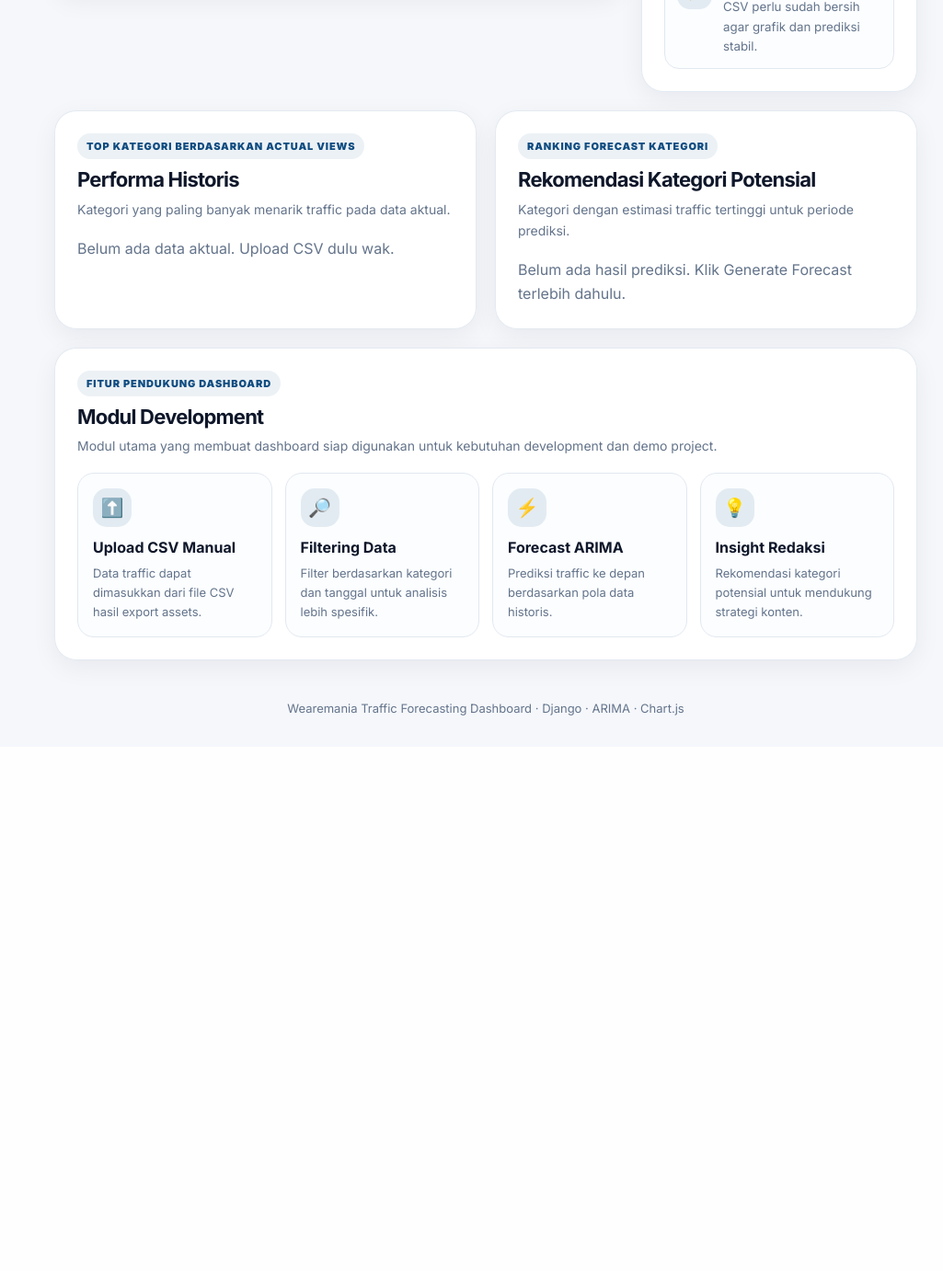
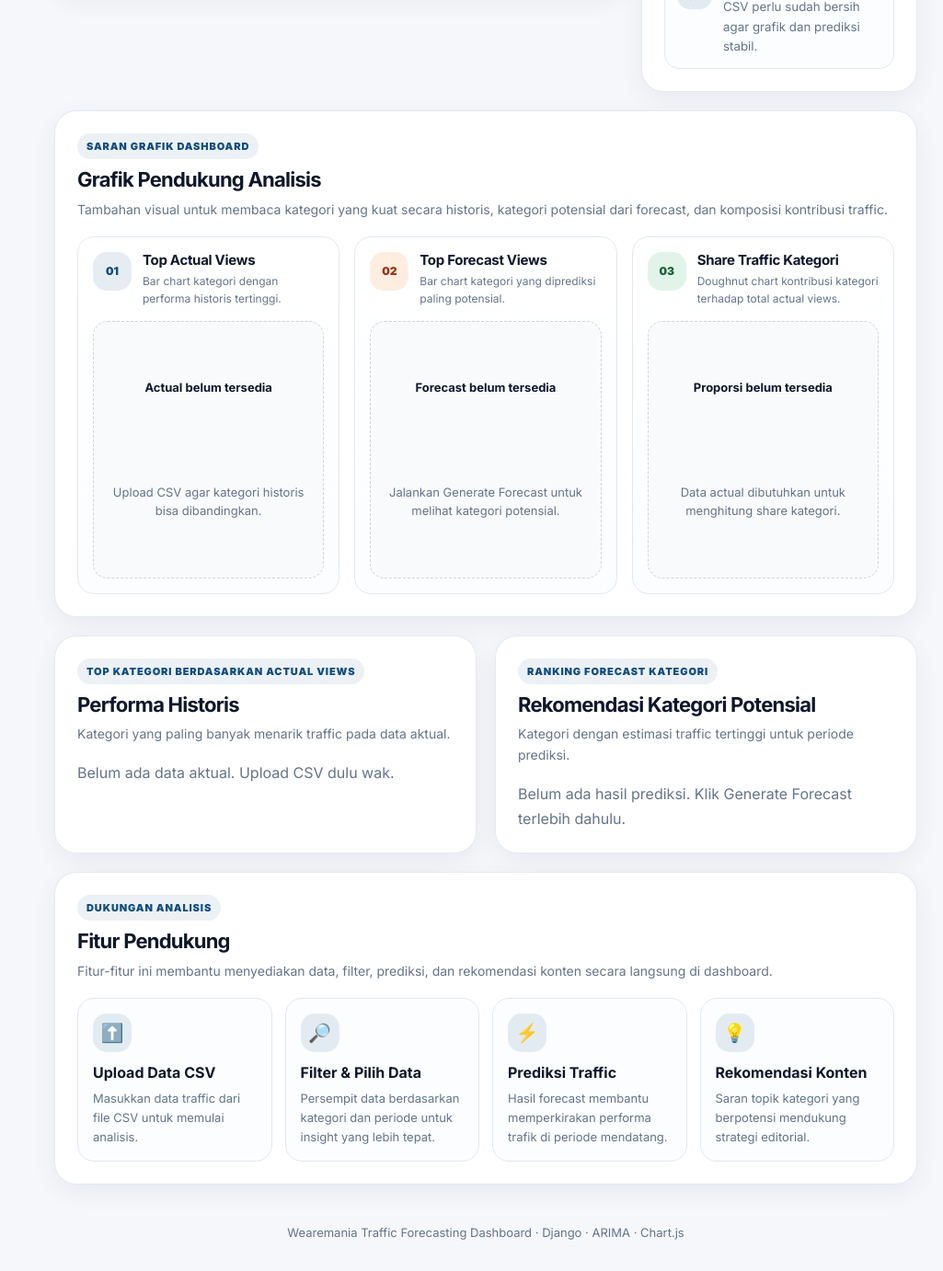
Before and after one commit to Freddy47588/django-arima-wearemania-traffic-forecasting, a Django app: page / in a window 1280 px wide. Shown: the part 1462-2844 px from the top of the page at 92% size, without its empty margins (255-1280 px from the left). Before the commit the page ends 2240 px from the top, so only its background shows below. Run offline with Django 5.2, Linux system fonts and the light colour scheme; the visitor is signed in with stand-in values (Sample User, id 1); data that the repository does not hold is empty.

Commit message:
Add suggested dashboard charts

```diff
--- a/analytics/static/assets/css/dashboard.css
+++ b/analytics/static/assets/css/dashboard.css
@@ -314,6 +314,86 @@
     line-height: 1.55;
 }
 
+.suggested-chart-panel {
+    margin-bottom: 20px;
+}
+
+.suggested-chart-grid {
+    display: grid;
+    grid-template-columns: repeat(3, minmax(0, 1fr));
+    gap: 16px;
+}
+
+.suggested-chart-card {
+    min-width: 0;
+    padding: 16px;
+    border: 1px solid var(--border);
+    border-radius: 18px;
+    background: linear-gradient(180deg, #ffffff, #fbfdff);
+}
+
+.suggested-chart-head {
+    display: grid;
+    grid-template-columns: 42px 1fr;
+    gap: 12px;
+    align-items: start;
+    margin-bottom: 14px;
+}
+
+.suggested-chart-icon {
+    display: grid;
+    place-items: center;
+    width: 42px;
+    height: 42px;
+    border-radius: 15px;
+    background: rgba(15, 76, 129, 0.10);
+    color: var(--primary);
+    font-size: 12px;
+    font-weight: 950;
+}
+
+.suggested-chart-icon.accent {
+    background: rgba(249, 115, 22, 0.13);
+    color: #9a3412;
+}
+
+.suggested-chart-icon.success {
+    background: rgba(22, 163, 74, 0.12);
+    color: #166534;
+}
+
+.suggested-chart-head h3 {
+    margin: 0 0 5px;
+    color: var(--text);
+    font-size: 15px;
+    line-height: 1.25;
+    letter-spacing: -0.02em;
+}
+
+.suggested-chart-head p {
+    margin: 0;
+    color: var(--muted);
+    font-size: 12px;
+    line-height: 1.55;
+}
+
+.suggested-chart-wrap {
+    position: relative;
+    height: 280px;
+    min-height: 260px;
+}
+
+.suggested-chart-wrap canvas {
+    width: 100% !important;
+    height: 100% !important;
+}
+
+.chart-empty.compact {
+    padding: 18px;
+    border-radius: 16px;
+    font-size: 13px;
+}
+
 .dual-grid {
     display: grid;
     grid-template-columns: repeat(2, minmax(0, 1fr));
@@ -518,7 +598,8 @@ td {
 
 @media (max-width: 1180px) {
     .stats-grid,
-    .feature-grid {
+    .feature-grid,
+    .suggested-chart-grid {
         grid-template-columns: repeat(2, minmax(0, 1fr));
     }
 
@@ -536,7 +617,8 @@ td {
 
 @media (max-width: 560px) {
     .stats-grid,
-    .feature-grid {
+    .feature-grid,
+    .suggested-chart-grid {
         grid-template-columns: 1fr;
     }
 
@@ -557,4 +639,9 @@ td {
         height: 330px;
         min-height: 300px;
     }
+
+    .suggested-chart-wrap {
+        height: 250px;
+        min-height: 230px;
+    }
 }
--- a/analytics/static/assets/js/dashboard.js
+++ b/analytics/static/assets/js/dashboard.js
@@ -28,6 +28,194 @@
         return unifiedLabels.map(function (label) {
             return map.has(label) ? map.get(label) : null;
         });
+    }
+
+    function hasPositiveValues(values) {
+        return (values || []).some(function (value) {
+            return Number(value || 0) > 0;
+        });
+    }
+
+    function showEmptyState(emptyState, isEmpty) {
+        if (!emptyState) return;
+        emptyState.classList.toggle('active', isEmpty);
+    }
+
+    function buildChartColors(count) {
+        const colors = [
+            '#0f4c81',
+            '#f97316',
+            '#16a34a',
+            '#7c3aed',
+            '#0891b2',
+            '#e11d48',
+        ];
+
+        return Array.from({ length: count }, function (_, index) {
+            return colors[index % colors.length];
+        });
+    }
+
+    function getChartFont() {
+        return 'Inter, Segoe UI, Roboto, Helvetica Neue, Noto Sans, sans-serif';
+    }
+
+    function renderHorizontalBarChart(config) {
+        const canvas = document.getElementById(config.canvasId);
+        const emptyState = document.getElementById(config.emptyId);
+
+        if (!canvas) return;
+
+        const labels = readJson(config.labelsId, []);
+        const values = readJson(config.valuesId, []);
+        const hasData = labels.length > 0 && hasPositiveValues(values) && typeof Chart !== 'undefined';
+
+        showEmptyState(emptyState, !hasData);
+
+        if (!hasData) return;
+
+        new Chart(canvas, {
+            type: 'bar',
+            data: {
+                labels,
+                datasets: [
+                    {
+                        label: config.label,
+                        data: values,
+                        borderWidth: 0,
+                        borderRadius: 10,
+                        backgroundColor: config.color
+                    }
+                ]
+            },
+            options: {
+                indexAxis: 'y',
+                responsive: true,
+                maintainAspectRatio: false,
+                plugins: {
+                    legend: {
+                        display: false
+                    },
+                    tooltip: {
+                        callbacks: {
+                            label: function (context) {
+                                return `${config.label}: ${numberFormat(context.parsed.x)}`;
+                            }
+                        }
+                    }
+                },
+                scales: {
+                    x: {
+                        beginAtZero: true,
+                        ticks: {
+                            callback: function (value) {
+                                return numberFormat(value);
+                            }
+                        },
+                        grid: {
+                            color: 'rgba(148, 163, 184, 0.22)'
+                        }
+                    },
+                    y: {
+                        ticks: {
+                            font: {
+                                family: getChartFont(),
+                                weight: '700',
+                                size: 11
+                            }
+                        },
+                        grid: {
+                            display: false
+                        }
+                    }
+                }
+            }
+        });
+    }
+
+    function renderCategoryShareChart() {
+        const canvas = document.getElementById('categoryShareChart');
+        const emptyState = document.getElementById('categoryShareChartEmpty');
+
+        if (!canvas) return;
+
+        const labels = readJson('category-share-labels', []);
+        const values = readJson('category-share-values', []);
+        const hasData = labels.length > 0 && hasPositiveValues(values) && typeof Chart !== 'undefined';
+
+        showEmptyState(emptyState, !hasData);
+
+        if (!hasData) return;
+
+        new Chart(canvas, {
+            type: 'doughnut',
+            data: {
+                labels,
+                datasets: [
+                    {
+                        data: values,
+                        backgroundColor: buildChartColors(labels.length),
+                        borderColor: '#ffffff',
+                        borderWidth: 3,
+                        hoverOffset: 6
+                    }
+                ]
+            },
+            options: {
+                responsive: true,
+                maintainAspectRatio: false,
+                cutout: '62%',
+                plugins: {
+                    legend: {
+                        position: 'bottom',
+                        labels: {
+                            usePointStyle: true,
+                            boxWidth: 8,
+                            padding: 14,
+                            font: {
+                                family: getChartFont(),
+                                weight: '700',
+                                size: 11
+                            }
+                        }
+                    },
+                    tooltip: {
+                        callbacks: {
+                            label: function (context) {
+                                const total = context.dataset.data.reduce(function (sum, value) {
+                                    return sum + Number(value || 0);
+                                }, 0);
+                                const value = Number(context.parsed || 0);
+                                const percent = total ? Math.round((value / total) * 100) : 0;
+                                return `${context.label}: ${numberFormat(value)} views (${percent}%)`;
+                            }
+                        }
+                    }
+                }
+            }
+        });
+    }
+
+    function renderSuggestedCharts() {
+        renderHorizontalBarChart({
+            canvasId: 'topActualChart',
+            emptyId: 'topActualChartEmpty',
+            labelsId: 'top-actual-labels',
+            valuesId: 'top-actual-values',
+            label: 'Actual Views',
+            color: 'rgba(15, 76, 129, 0.84)'
+        });
+
+        renderHorizontalBarChart({
+            canvasId: 'topForecastChart',
+            emptyId: 'topForecastChartEmpty',
+            labelsId: 'top-forecast-labels',
+            valuesId: 'top-forecast-values',
+            label: 'Forecast Views',
+            color: 'rgba(249, 115, 22, 0.86)'
+        });
+
+        renderCategoryShareChart();
     }
 
     function generateInsight(actualViews, forecastViews) {
@@ -218,6 +406,7 @@
 
     document.addEventListener('DOMContentLoaded', function () {
         renderTrafficChart();
+        renderSuggestedCharts();
         setupForecastProgress();
     });
 })();
--- a/analytics/templates/analytics/dashboard.html
+++ b/analytics/templates/analytics/dashboard.html
@@ -227,6 +227,69 @@
                 </aside>
             </section>
 
+            <section class="panel suggested-chart-panel">
+                <div class="panel-head">
+                    <div>
+                        <span class="section-kicker">Saran Grafik Dashboard</span>
+                        <h2>Grafik Pendukung Analisis</h2>
+                        <p>Tambahan visual untuk membaca kategori yang kuat secara historis, kategori potensial dari forecast, dan komposisi kontribusi traffic.</p>
+                    </div>
+                </div>
+
+                <div class="suggested-chart-grid">
+                    <article class="suggested-chart-card">
+                        <div class="suggested-chart-head">
+                            <span class="suggested-chart-icon">01</span>
+                            <div>
+                                <h3>Top Actual Views</h3>
+                                <p>Bar chart kategori dengan performa historis tertinggi.</p>
+                            </div>
+                        </div>
+                        <div class="suggested-chart-wrap">
+                            <canvas id="topActualChart" aria-label="Grafik top kategori berdasarkan actual views"></canvas>
+                            <div id="topActualChartEmpty" class="chart-empty compact">
+                                <strong>Actual belum tersedia</strong>
+                                Upload CSV agar kategori historis bisa dibandingkan.
+                            </div>
+                        </div>
+                    </article>
+
+                    <article class="suggested-chart-card">
+                        <div class="suggested-chart-head">
+                            <span class="suggested-chart-icon accent">02</span>
+                            <div>
+                                <h3>Top Forecast Views</h3>
+                                <p>Bar chart kategori yang diprediksi paling potensial.</p>
+                            </div>
+                        </div>
+                        <div class="suggested-chart-wrap">
+                            <canvas id="topForecastChart" aria-label="Grafik top kategori berdasarkan forecast views"></canvas>
+                            <div id="topForecastChartEmpty" class="chart-empty compact">
+                                <strong>Forecast belum tersedia</strong>
+                                Jalankan Generate Forecast untuk melihat kategori potensial.
+                            </div>
+                        </div>
+                    </article>
+
+                    <article class="suggested-chart-card">
+                        <div class="suggested-chart-head">
+                            <span class="suggested-chart-icon success">03</span>
+                            <div>
+                                <h3>Share Traffic Kategori</h3>
+                                <p>Doughnut chart kontribusi kategori terhadap total actual views.</p>
+                            </div>
+                        </div>
+                        <div class="suggested-chart-wrap">
+                            <canvas id="categoryShareChart" aria-label="Grafik proporsi traffic kategori"></canvas>
+                            <div id="categoryShareChartEmpty" class="chart-empty compact">
+                                <strong>Proporsi belum tersedia</strong>
+                                Data actual dibutuhkan untuk menghitung share kategori.
+                            </div>
+                        </div>
+                    </article>
+                </div>
+            </section>
+
             <section class="dual-grid">
                 <article class="panel">
                     <div class="panel-head">
@@ -278,16 +341,16 @@
             <section class="panel feature-panel">
                 <div class="panel-head">
                     <div>
-                        <span class="section-kicker">Fitur Pendukung Dashboard</span>
-                        <h2>Modul Development</h2>
-                        <p>Modul utama yang membuat dashboard siap digunakan untuk kebutuhan development dan demo project.</p>
+                        <span class="section-kicker">Dukungan Analisis</span>
+                        <h2>Fitur Pendukung</h2>
+                        <p>Fitur-fitur ini membantu menyediakan data, filter, prediksi, dan rekomendasi konten secara langsung di dashboard.</p>
                     </div>
                 </div>
                 <div class="feature-grid">
-                    <div class="feature-item"><span>⬆️</span><strong>Upload CSV Manual</strong><p>Data traffic dapat dimasukkan dari file CSV hasil export assets.</p></div>
-                    <div class="feature-item"><span>🔎</span><strong>Filtering Data</strong><p>Filter berdasarkan kategori dan tanggal untuk analisis lebih spesifik.</p></div>
-                    <div class="feature-item"><span>⚡</span><strong>Forecast ARIMA</strong><p>Prediksi traffic ke depan berdasarkan pola data historis.</p></div>
-                    <div class="feature-item"><span>💡</span><strong>Insight Redaksi</strong><p>Rekomendasi kategori potensial untuk mendukung strategi konten.</p></div>
+                    <div class="feature-item"><span>⬆️</span><strong>Upload Data CSV</strong><p>Masukkan data traffic dari file CSV untuk memulai analisis.</p></div>
+                    <div class="feature-item"><span>🔎</span><strong>Filter & Pilih Data</strong><p>Persempit data berdasarkan kategori dan periode untuk insight yang lebih tepat.</p></div>
+                    <div class="feature-item"><span>⚡</span><strong>Prediksi Traffic</strong><p>Hasil forecast membantu memperkirakan performa trafik di periode mendatang.</p></div>
+                    <div class="feature-item"><span>💡</span><strong>Rekomendasi Konten</strong><p>Saran topik kategori yang berpotensi mendukung strategi editorial.</p></div>
                 </div>
             </section>
 
@@ -353,6 +416,12 @@
     <script type="application/json" id="forecast-views">{{ forecast_views|default:"[]"|safe }}</script>
     <script type="application/json" id="forecast-lower">{{ forecast_lower|default:"[]"|safe }}</script>
     <script type="application/json" id="forecast-upper">{{ forecast_upper|default:"[]"|safe }}</script>
+    <script type="application/json" id="top-actual-labels">{{ top_actual_labels|default:"[]"|safe }}</script>
+    <script type="application/json" id="top-actual-values">{{ top_actual_values|default:"[]"|safe }}</script>
+    <script type="application/json" id="top-forecast-labels">{{ top_forecast_labels|default:"[]"|safe }}</script>
+    <script type="application/json" id="top-forecast-values">{{ top_forecast_values|default:"[]"|safe }}</script>
+    <script type="application/json" id="category-share-labels">{{ category_share_labels|default:"[]"|safe }}</script>
+    <script type="application/json" id="category-share-values">{{ category_share_values|default:"[]"|safe }}</script>
 
     <script src="https://cdn.jsdelivr.net/npm/chart.js"></script>
     <script src="{% static 'assets/js/common.js' %}" defer></script>
```
